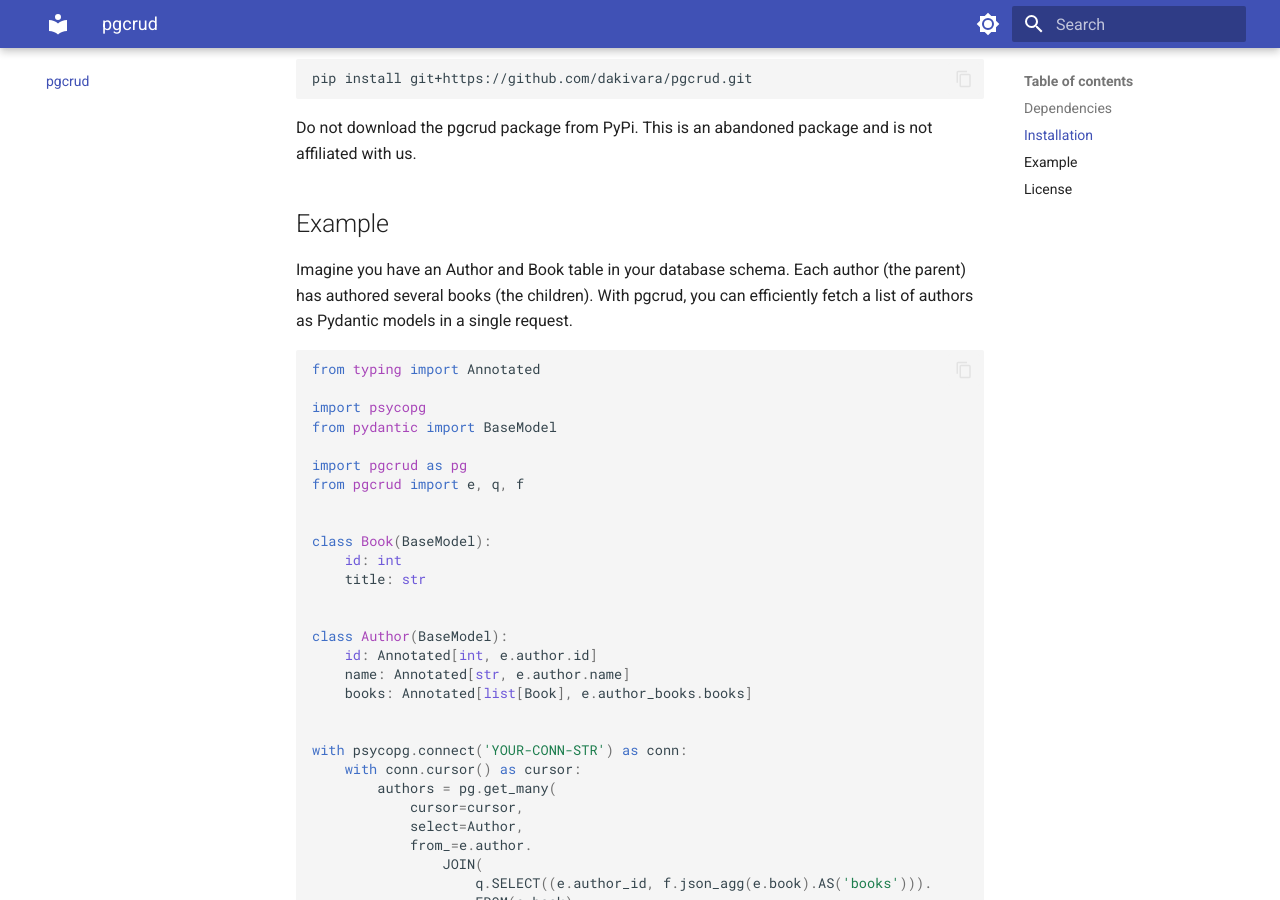
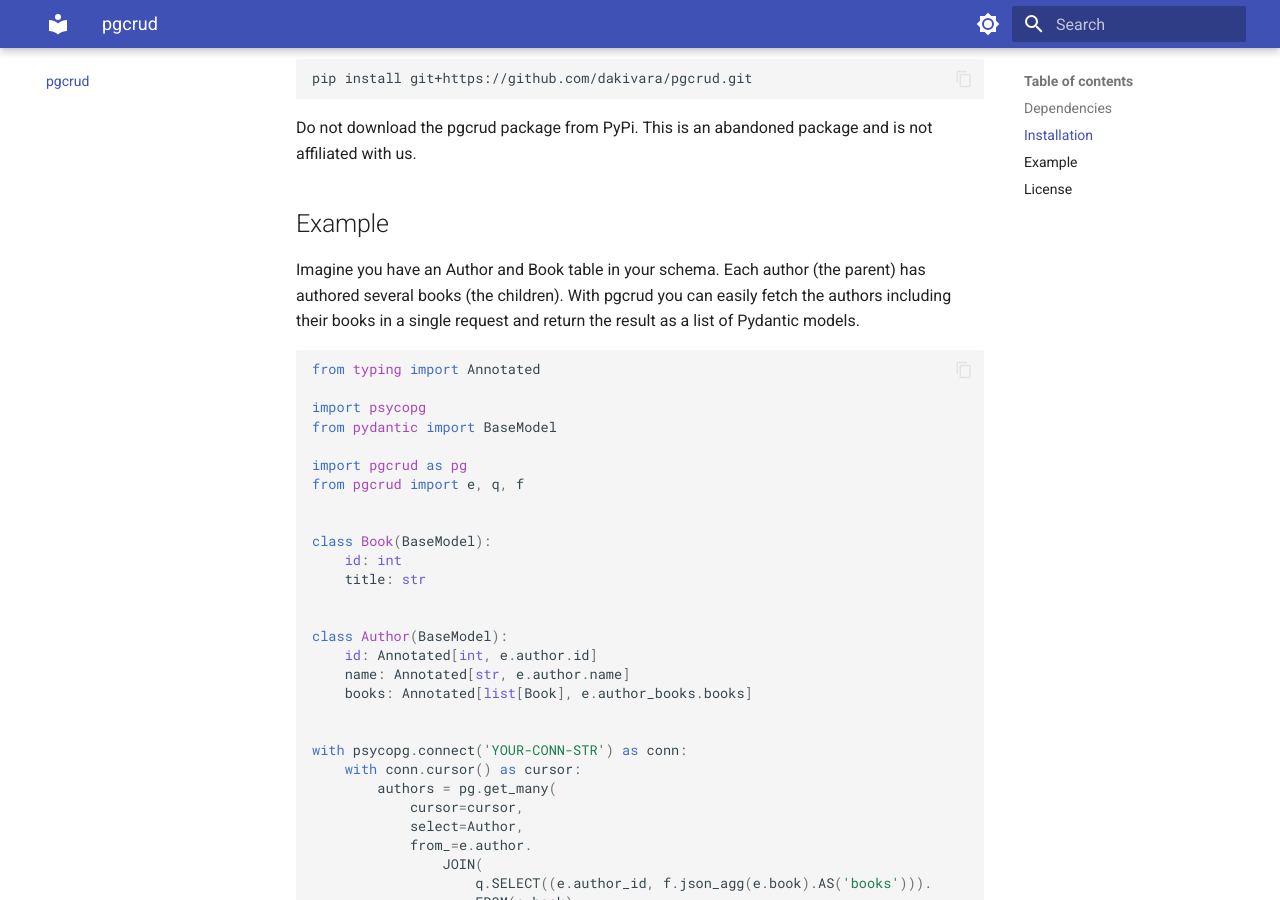
Before and after one commit to dakivara/pgcrud, an MkDocs documentation site: the page built from docs/index.md, in a window 1280 px wide and 900 px high, scrolled down 797 px. Built offline with MkDocs 1.6.1 and Material for MkDocs 9.7.7, drawn with Linux system fonts in a browser that asks for light colours.

Commit message:
improve example description

````diff
--- a/docs/index.md
+++ b/docs/index.md
@@ -28,8 +28,8 @@
 
 ## Example
 
-Imagine you have an Author and Book table in your database schema. Each author (the parent) has authored several books (the children).
-With pgcrud, you can efficiently fetch a list of authors as Pydantic models in a single request.
+Imagine you have an Author and Book table in your schema. Each author (the parent) has authored several books (the children).
+With pgcrud you can easily fetch the authors including their books in a single request and return the result as a list of Pydantic models.
 
 ```python
 from typing import Annotated
````
Also changed, not shown: README.md (+2 -2 lines).
